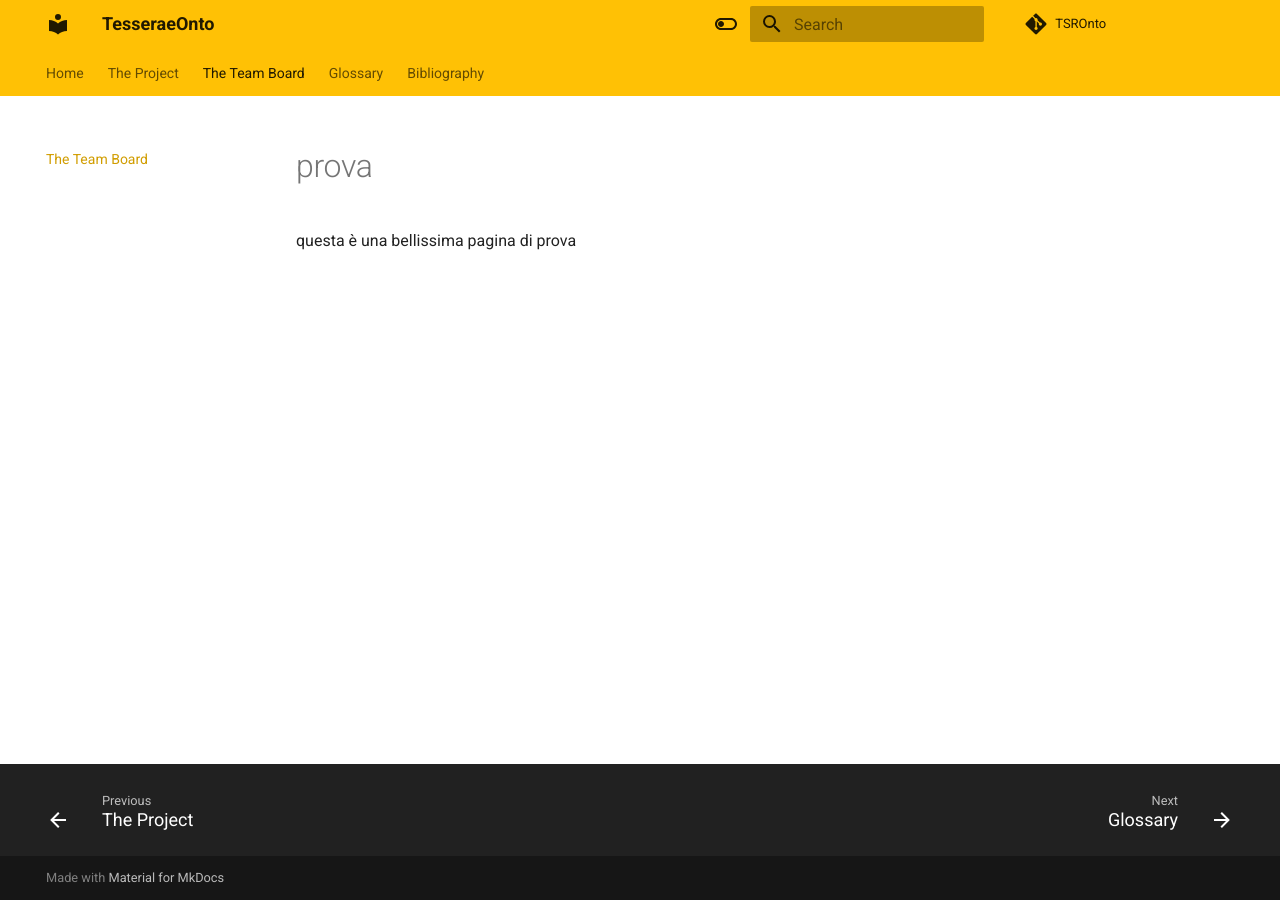
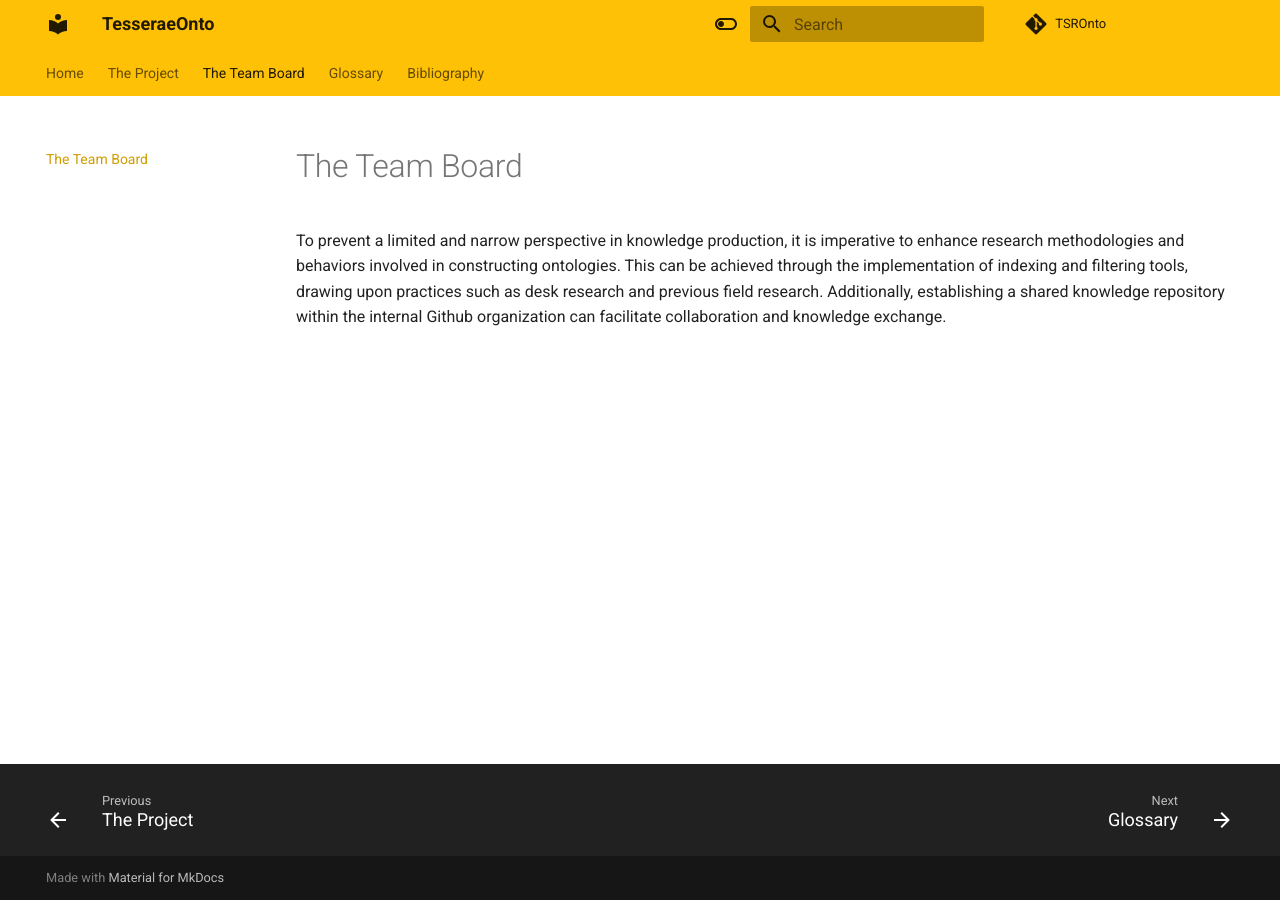
Before and after one commit to TSRProject/TSROnto, an MkDocs documentation site: the page built from docs/team.md, in a window 1280 px wide. Built offline with MkDocs 1.6.1 and Material for MkDocs 9.7.7, drawn with Linux system fonts in a browser that asks for light colours; comment, search, counter and statistics services are not loaded; the version menu is left out.

Commit message:
Update team.md

```diff
--- a/docs/team.md
+++ b/docs/team.md
@@ -1,2 +1 @@
-# prova
-questa è una bellissima pagina di prova
+To prevent a limited and narrow perspective in knowledge production, it is imperative to enhance research methodologies and behaviors involved in constructing ontologies. This can be achieved through the implementation of indexing and filtering tools, drawing upon practices such as desk research and previous field research. Additionally, establishing a shared knowledge repository within the internal Github organization can facilitate collaboration and knowledge exchange.
```
